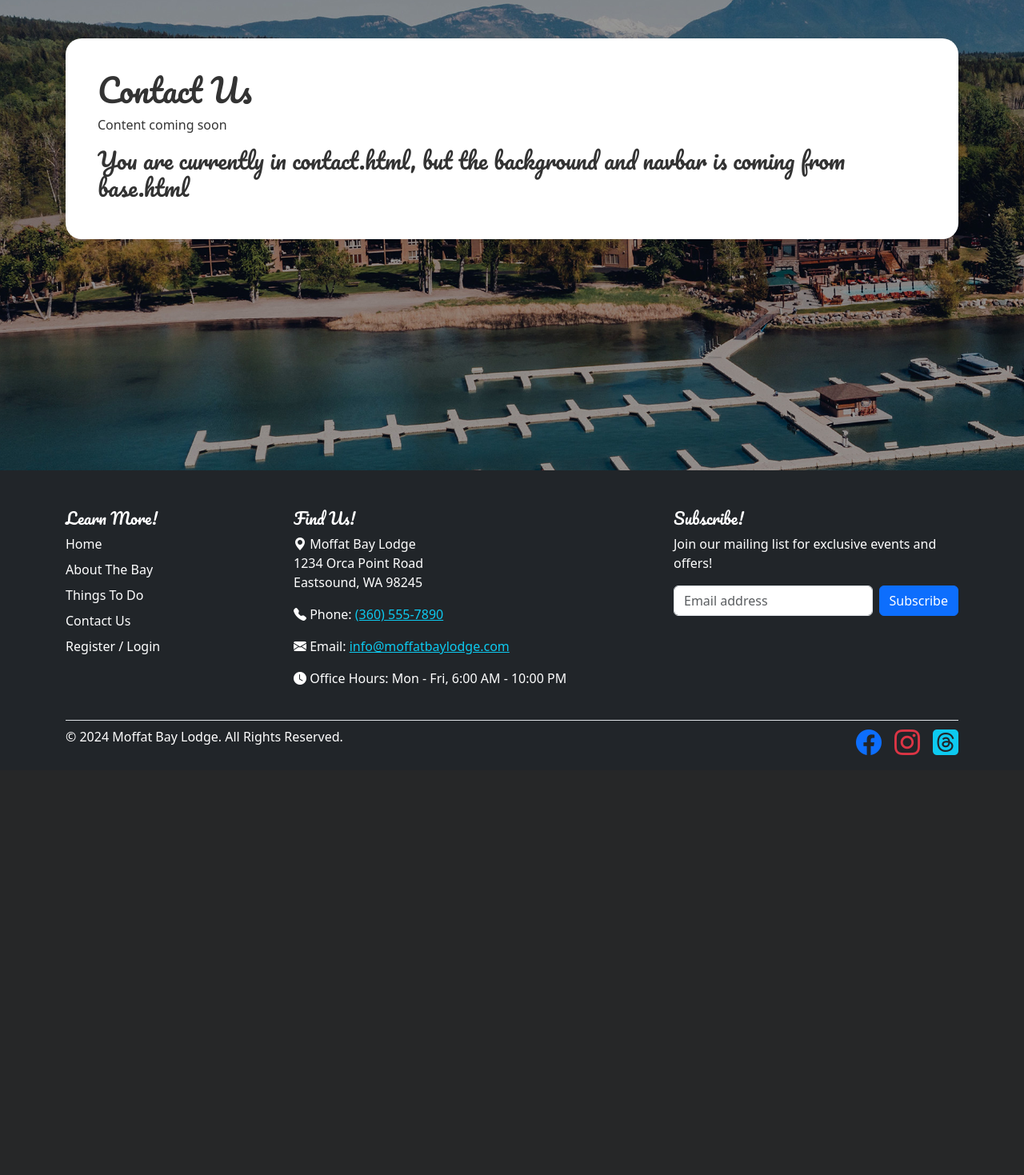
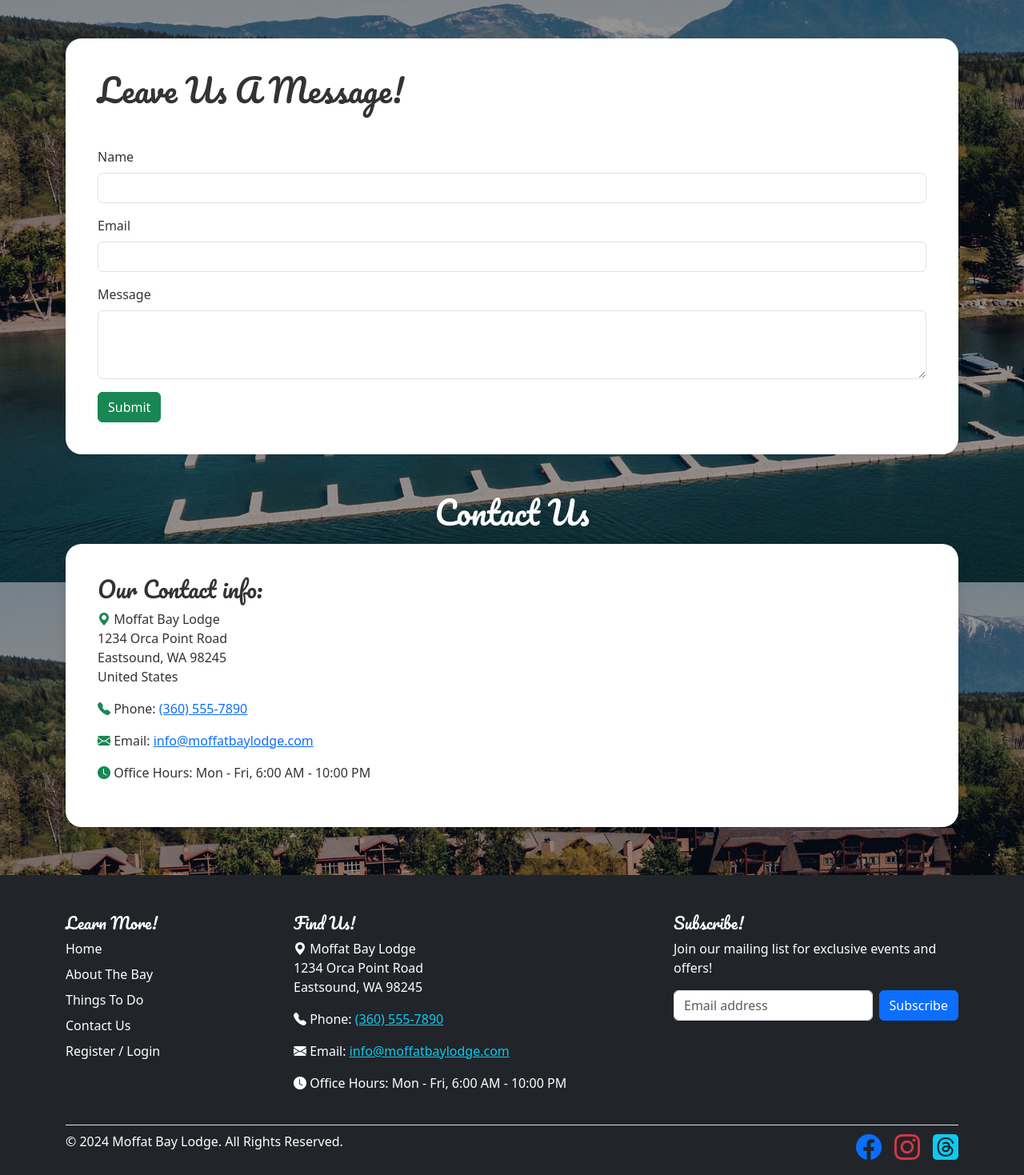
Before and after one commit to RUKtheCROOK/Moffat-Bay, a Django app: page /contact/ in a window 1280 px wide. Shown: the part 72-1541 px from the top of the page at 80% size. Before the commit the page ends 1016 px from the top, so only its background shows below. Run offline with Django 5.2, Linux system fonts and the light colour scheme.

Commit message:
more styling to get things looking similar to our mock up

```diff
--- a/MoffatBayDjango/static/base.css
+++ b/MoffatBayDjango/static/base.css
@@ -48,3 +48,17 @@ body {
   font-size: 18px;
   margin: 0 8px;
 }
+
+.attractionContainer {
+  border: none;
+  margin-bottom: 30px;
+}
+.attractionContainer img {
+  border-radius: 10px;
+}
+.attractionContainer h3 {
+  margin-top: 15px;
+}
+.attractionContainer p {
+  margin-top: 10px;
+}
--- a/MoffatBayDjango/templates/about.html
+++ b/MoffatBayDjango/templates/about.html
@@ -9,7 +9,8 @@
 
 {% block content %}
 <div class="row">
-      <div class="content-container">
+  <div class="col-12">
+    <div class="content-container mt-0">
       <h1 class="text-center mt-4">About Moffat Bay Lodge</h1>
       <p class="lead mt-4">
         Nestled in the heart of the San Juan Islands, Moffat Bay Lodge offers a serene escape where nature's beauty meets luxurioius comfort.
@@ -31,4 +32,5 @@
       </p>
     </div>
   </div>
+</div>
 {% endblock %}
--- a/MoffatBayDjango/templates/contact.html
+++ b/MoffatBayDjango/templates/contact.html
@@ -8,9 +8,55 @@
 {% block extra_head %}{% endblock %}
 
 {% block content %}
-<div class="content-container">
-  <h1>Contact Us</h1>
-  <p>Content coming soon</p>
-  <h3>You are currently in contact.html, but the background and navbar is coming from base.html</h3>
+<div class="row">
+  <div class="col-12">
+    <div class="content-container mt-0">
+      <h1>Leave Us A Message!</h1>
+      <form class="mt-5">
+        <div class="mb-3">
+          <label for="name" class="form-label">Name</label>
+          <input type="text" class="form-control" id="name" required />
+        </div>
+        <div class="mb-3">
+          <label for="email" class="form-label">Email</label>
+          <input type="email" class="form-control" id="email" required />
+        </div>
+        <div class="mb-3">
+          <label for="message" class="form-label">Message</label>
+          <textarea
+            class="form-control"
+            id="message"
+            rows="3"
+            required
+          ></textarea>
+        </div>
+        <button type="submit" class="btn btn-success">Submit</button>
+      </form>
+    </div>
+  </div>
+
+  <div class="col-12">
+    <h1 class="text-center text-white mt-5">Contact Us</h1>
+    <div class="content-container mt-3">
+      <h3>Our Contact info:</h3>
+      <p><i class="bi bi-geo-alt-fill text-success"></i>
+        Moffat Bay Lodge <br />
+        1234 Orca Point Road <br />
+        Eastsound, WA 98245 <br />
+        United States
+      </p>
+      <p><i class="bi bi-telephone-fill text-success"></i> Phone:
+        <a href="tel:3605557890">(360) 555-7890</a>
+      </p>
+      <p>
+        <i class="bi bi-envelope-fill text-success"></i> Email:
+        <a href="mailto:info@moffatbaylodge.com">info@moffatbaylodge.com</a>
+      </p>
+      <p>
+        <i class="bi bi-clock-fill text-success"></i> Office Hours: Mon - Fri, 6:00 AM
+        - 10:00 PM
+      </p>
+    </div>
+  </div>
 </div>
 {% endblock %}
```
Also changed, not shown: MoffatBayDjango/templates/attractions.html (+10 -6 lines). Lines whose indentation alone changed are shown as unchanged.
